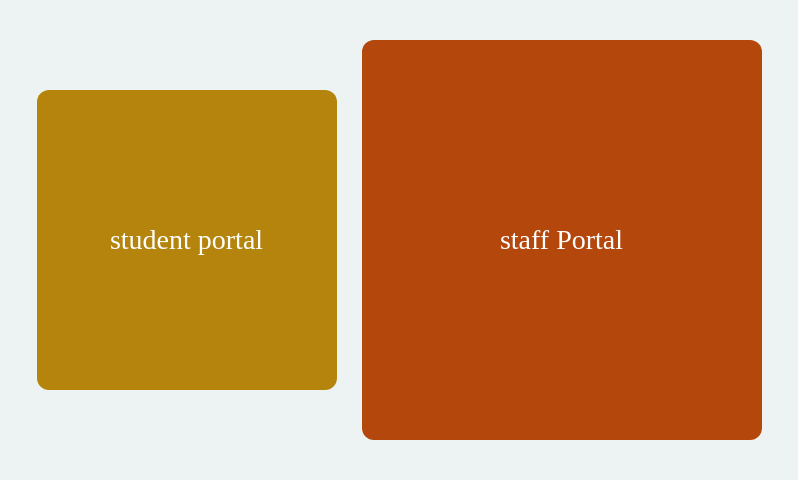
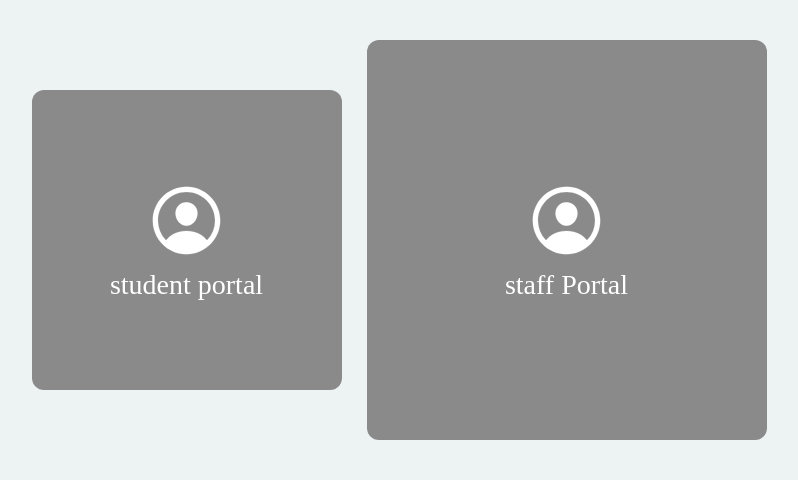
Before and after one commit to jimyjames/academi-management-system, a Flask app: template app/templates/portals.html in a window 1280 px wide. Shown: the part 161-641 px from the top of the page, without its empty margins (241-1039 px from the left). Run offline with Flask 3, Linux system fonts and the light colour scheme; the template is opened without the code that fills it, so the values that code supplies are empty; some libraries are stand-ins or nearby versions; some web fonts are replaced.

Commit message:
color touches

```diff
--- a/app/templates/portals.html
+++ b/app/templates/portals.html
@@ -45,10 +45,11 @@
         }
 
         .navlinks div:hover{
-            cursor: pointer;
-            background-color: black;
-            color: white;
-            font-weight: 600;
+          cursor: pointer;
+          background-color: black;
+          color: white;
+          font-weight: 600;
+          border-left: 3px solid rgb(210, 102, 0);
         }
 
         .schoollogo img{
@@ -115,6 +116,8 @@
           color: white;
           cursor: pointer;
           border-radius: 3px;
+          border-right: 3px solid rgb(210, 102, 0);
+          border-left: 3px solid rgb(210, 102, 0);
         }
 
         .schoolname{
@@ -138,18 +141,22 @@
         .studentportal{
 
             height: 300px;
-            width: 300px;
+            width: 310px;
             color: white;
-            background-color: rgb(180, 132, 12);
-            transition: background-color 0.3s ease-in-out;
+            background-color: rgb(138, 138, 138);
+            display: flex;
+            flex-direction: column;
+            /* transition: background-color 0.3s ease-in-out; */
         }
         .staffportal{
             background-color: rgb(0, 0, 0);
             color: white;
             height: 400px;
             width: 400px;
-            background-color: rgb(180, 71, 12);
-            transition: background-color 0.3s ease-in-out;
+            background-color: rgb(138, 138, 138);
+            display: flex;
+            flex-direction: column;
+            /* transition: background-color 0.3s ease-in-out; */
         }
 
         .studentportal ,.staffportal{
@@ -164,10 +171,10 @@
         .studentportal:hover{
             cursor: pointer;
             color: rgb(255, 255, 255);
-            background-color:  rgb(255, 183, 0);
+            background-color:  rgb(0, 0, 0);
             font-weight: 600;
             text-decoration: none;
-            border-bottom: 2px solid rgb(0, 0, 0);
+            border-bottom: 6px solid rgb(210, 102, 0);
             padding-bottom: 14px;
             text-transform: uppercase;
         }
@@ -175,13 +182,15 @@
         .staffportal:hover{
             cursor: pointer;
             color: rgb(255, 255, 255);
-            background-color:  rgb(255, 89, 0);
+            background-color:  rgb(0, 0, 0);
             font-weight: 600;
             text-decoration: none;
-            border-bottom: 2px solid rgb(0, 0, 0);
+            border-bottom: 6px solid rgb(210, 102, 0);
             padding-bottom: 14px;
             text-transform: uppercase;
-
+        }
+        ion-icon{
+          font-size: 83px;
         }
 
 
@@ -202,8 +211,17 @@
 
 
 <div class="portals">
-    <div class="studentportal">student portal</div>
-    <div class="staffportal">staff Portal</div>
+    <div>
+      <div class="studentportal">
+        <div><ion-icon name="person-circle-outline"></ion-icon></div>
+          student portal</div>
+      </div>
+    <div>
+
+    <div class="staffportal">
+      <div><ion-icon name="person-circle-outline"></ion-icon></div>
+        staff Portal</div>
+    </div>
 </div>
 
 
```
Also changed, not shown: app/templates/landing.html (+13 -2 lines).
